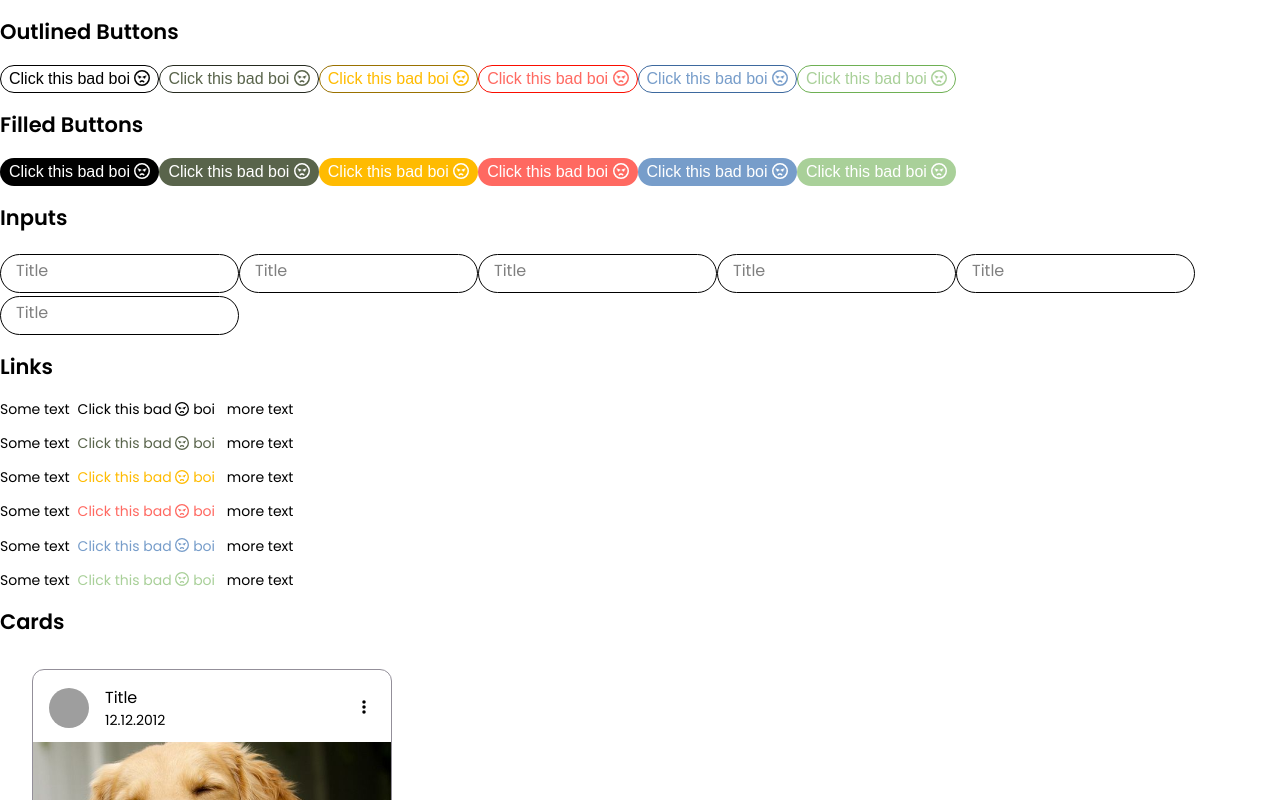
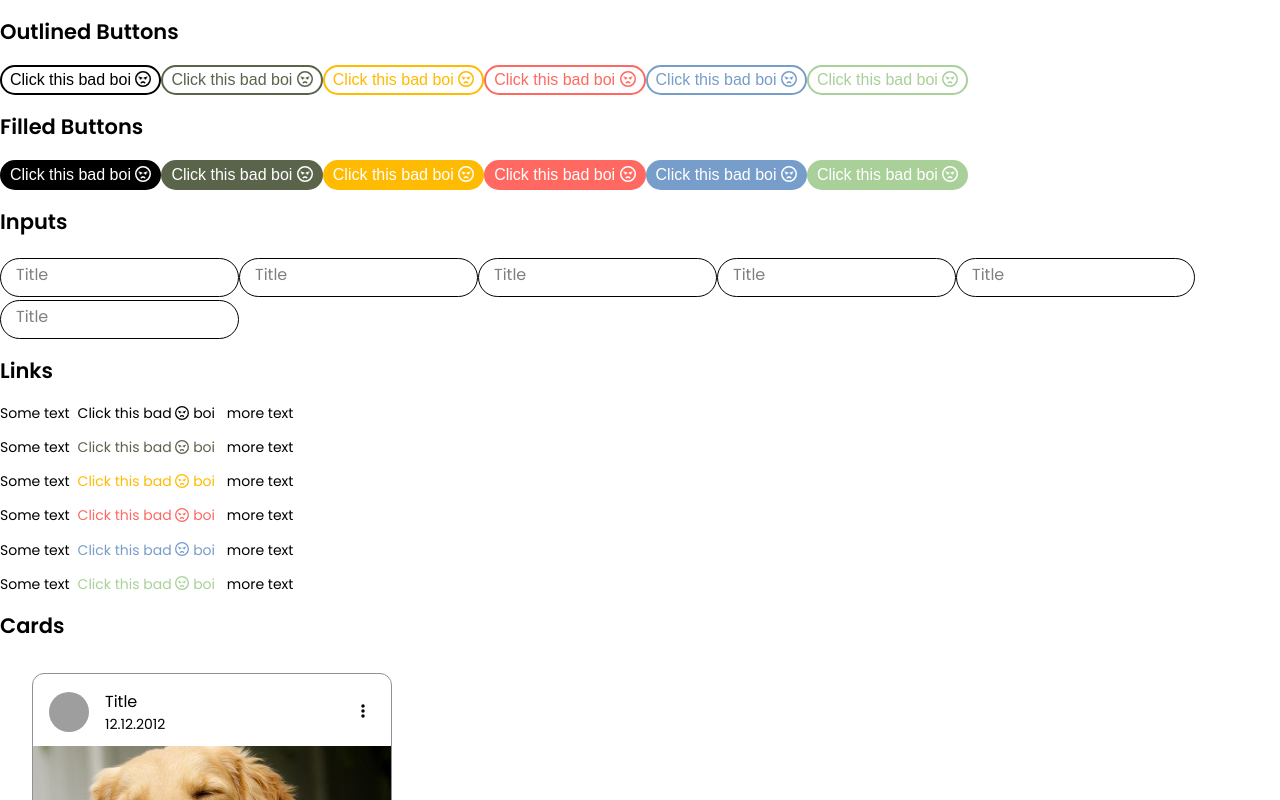
Before and after one commit to habiteam/habitea, a Next.js app: page /playground in a window 1280 px wide. Shown: the top 800 px of the page. Built offline with nearby package versions, Linux system fonts and the light colour scheme; grey boxes are pictures that could not be loaded.

Commit message:
style: button improvements

```diff
--- a/common/components/Button/Button.module.scss
+++ b/common/components/Button/Button.module.scss
@@ -5,15 +5,14 @@
   font-size: 1.6rem;
   background: none;
   color: white;
-  border: 1px solid;
-  border-color: transparent;
+  border: 2px solid transparent;
   border-radius: 24px;
   transition: all 400ms;
 
   &:active,
   &:focus,
   &:focus-visible {
-    border-radius: 8px; //todo
+    border-radius: 8px;
   }
 
   &:hover {
@@ -35,16 +34,24 @@
   .button--#{$k}.button--filled {
     background-color: #{$v};
 
-    &:hover {
-      background-color: darken($v, 10%);
+    @if $k == 'default' {
+      &:hover {
+        background-color: lighten($v, 30%);
+      }
+    } @else {
+      &:hover {
+        background-color: darken($v, 10%);
+      }
     }
+
   }
 
   .button--#{$k}.button--outlined {
-    border-color: darken($v, 20%);
     color: #{$v};
+    border-color: #{$v};
 
     &:hover {
+      border-color: darken($v, 20%);
       background-color: #{$v};
       color: white;
     }
```
